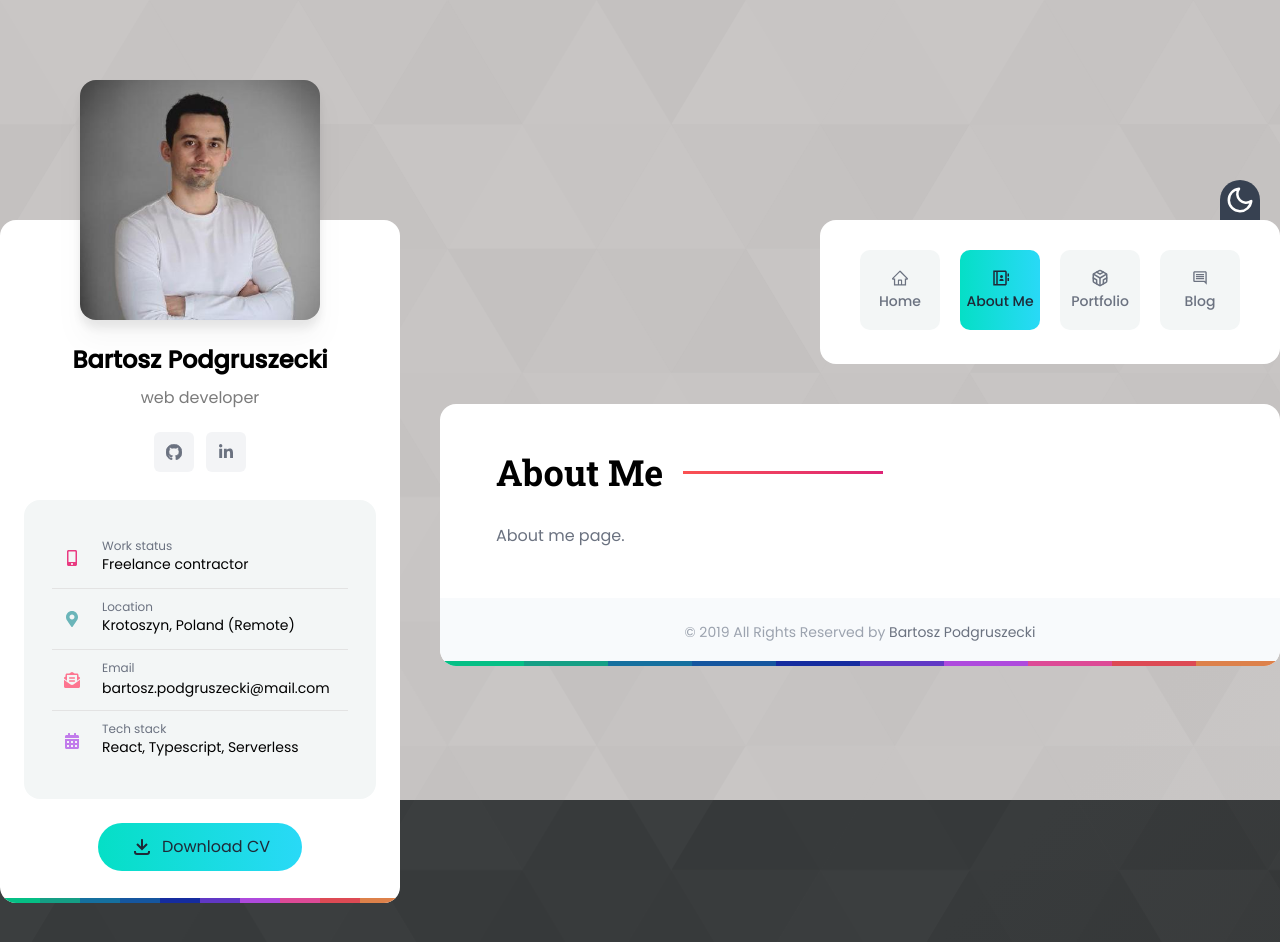
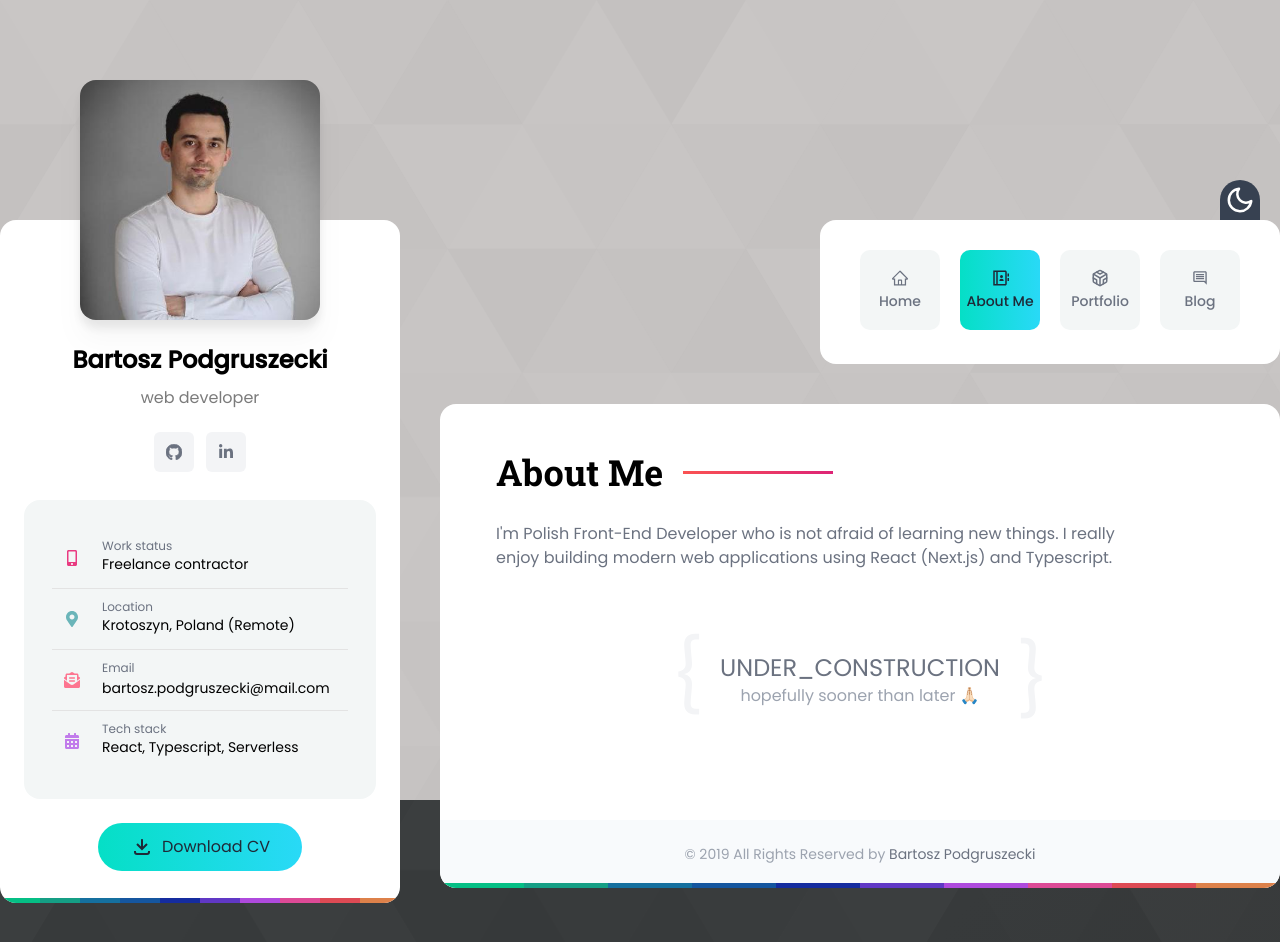
Before and after one commit to barthicus/portfolio, a Next.js app: page /about-me in a window 1280 px wide. Shown: the top 942 px of the page. Built offline with nearby package versions, Linux system fonts and the light colour scheme.

Commit message:
Basic content for every page, WIP info and fix  h1 titles

```diff
--- a/src/app/_components/PageTitle.tsx
+++ b/src/app/_components/PageTitle.tsx
@@ -6,7 +6,7 @@ export const PageTitle = ({ children }: { children: ReactNode }) => {
     <h1
       className={clsx(
         "relative flex items-center gap-5 font-sans text-4xl font-bold after:left-80",
-        "after:h-[3px] after:min-w-[100px] after:max-w-[200px] after:grow after:bg-gradient-to-r after:from-[#fa5252] after:to-[#dd2476]",
+        "after:h-[3px] after:min-w-[100px] after:max-w-[150px] after:grow after:bg-gradient-to-r after:from-[#fa5252] after:to-[#dd2476]",
       )}
     >
       <span>{children}</span>
--- /dev/null
+++ b/src/app/_components/WipInfo.tsx
@@ -0,0 +1,12 @@
+export const WipInfo = () => {
+  return (
+    <div className="flex h-48 items-center justify-center gap-4 space-y-2">
+      <span className="text-7xl text-gray-100 dark:text-gray-800">{"{"}</span>
+      <div className="flex flex-col items-center">
+        <span className="text-2xl text-gray-500">UNDER_CONSTRUCTION</span>
+        <span className="text-gray-400 dark:text-gray-600">hopefully sooner than later 🙏🏻</span>
+      </div>
+      <span className="text-7xl text-gray-100 dark:text-gray-800">{"}"}</span>
+    </div>
+  )
+}
--- a/src/app/about-me/page.tsx
+++ b/src/app/about-me/page.tsx
@@ -1,4 +1,5 @@
 import { PageTitle } from "../_components/PageTitle"
+import { WipInfo } from "../_components/WipInfo"
 
 export default function AboutMe() {
   return (
@@ -7,8 +8,12 @@ export default function AboutMe() {
       <div className="grid-cols-12 items-center pt-4 md:gap-10 md:pt-[30px] lg:grid ">
         <div className="col-span-12 space-y-2.5">
           <div className="lg:mr-16">
-            <p className="leading-7 text-gray-500 dark:text-gray-100">About me page.</p>
+            <p className="text-gray-500 dark:text-gray-100">
+              I&apos;m Polish Front-End Developer who is not afraid of learning new things. I really
+              enjoy building modern web applications using React (Next.js) and Typescript.
+            </p>
           </div>
+          <WipInfo />
         </div>
       </div>
     </div>
--- a/src/app/blog/page.tsx
+++ b/src/app/blog/page.tsx
@@ -1,4 +1,5 @@
 import { PageTitle } from "../_components/PageTitle"
+import { WipInfo } from "../_components/WipInfo"
 
 export default function Blog() {
   return (
@@ -7,8 +8,11 @@ export default function Blog() {
       <div className="grid-cols-12 items-center pt-4 md:gap-10 md:pt-[30px] lg:grid ">
         <div className="col-span-12 space-y-2.5">
           <div className="lg:mr-16">
-            <p className="leading-7 text-gray-500 dark:text-gray-100">Blog posts will be here.</p>
+            <p className="text-gray-500 dark:text-gray-100">
+              Hopefully some blog posts will be here soon (tm).
+            </p>
           </div>
+          <WipInfo />
         </div>
       </div>
     </div>
--- a/src/app/portfolio/page.tsx
+++ b/src/app/portfolio/page.tsx
@@ -1,4 +1,5 @@
 import { PageTitle } from "../_components/PageTitle"
+import { WipInfo } from "../_components/WipInfo"
 
 export default function Portfolio() {
   return (
@@ -7,8 +8,12 @@ export default function Portfolio() {
       <div className="grid-cols-12 items-center pt-4 md:gap-10 md:pt-[30px] lg:grid ">
         <div className="col-span-12 space-y-2.5">
           <div className="lg:mr-16">
-            <p className="leading-7 text-gray-500 dark:text-gray-100">Portfolio page.</p>
+            <p className="text-gray-500 dark:text-gray-100">My latest projects will be here.</p>
+            <p className="text-gray-500 dark:text-gray-100">
+              There will be a list of latest and old projects that I did in the past.
+            </p>
           </div>
+          <WipInfo />
         </div>
       </div>
     </div>
```
